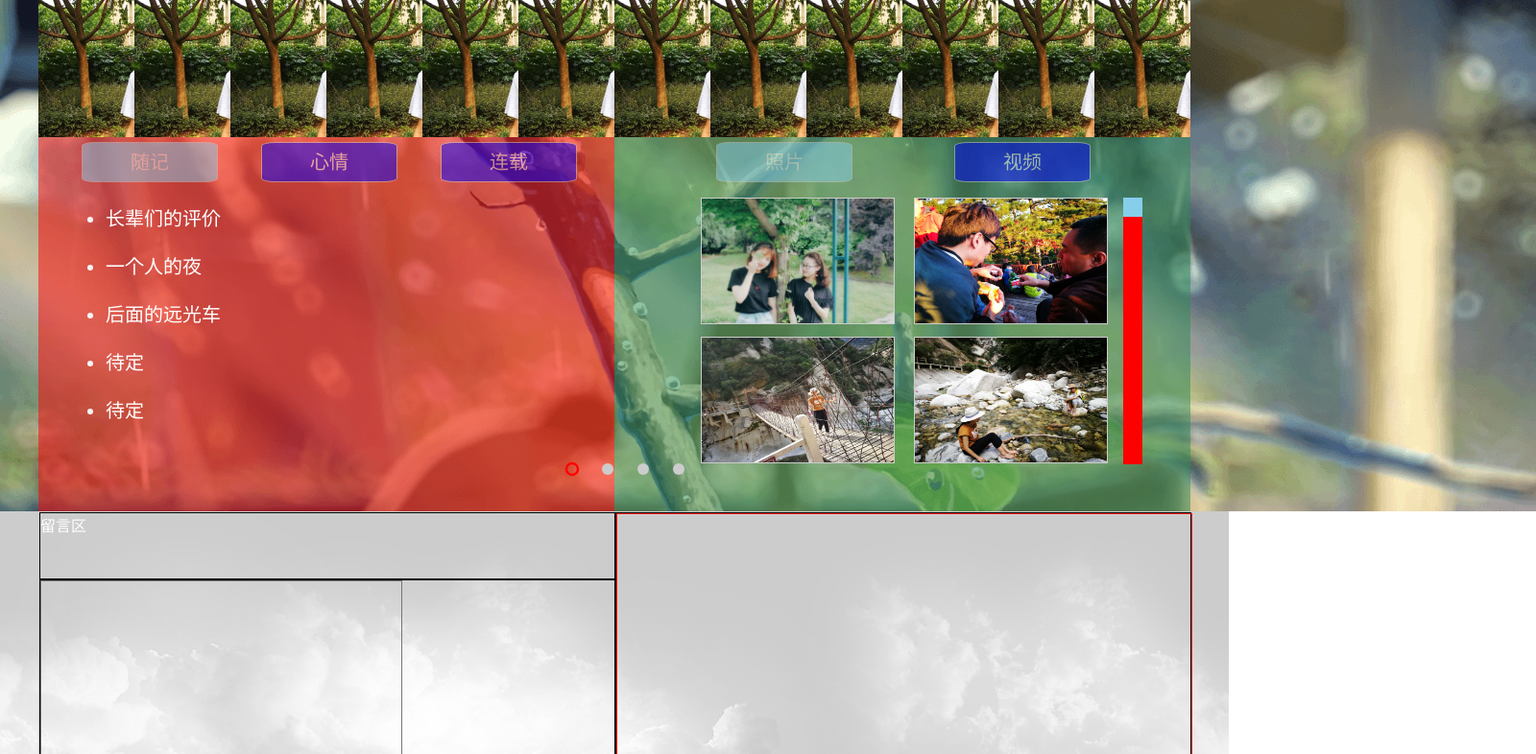
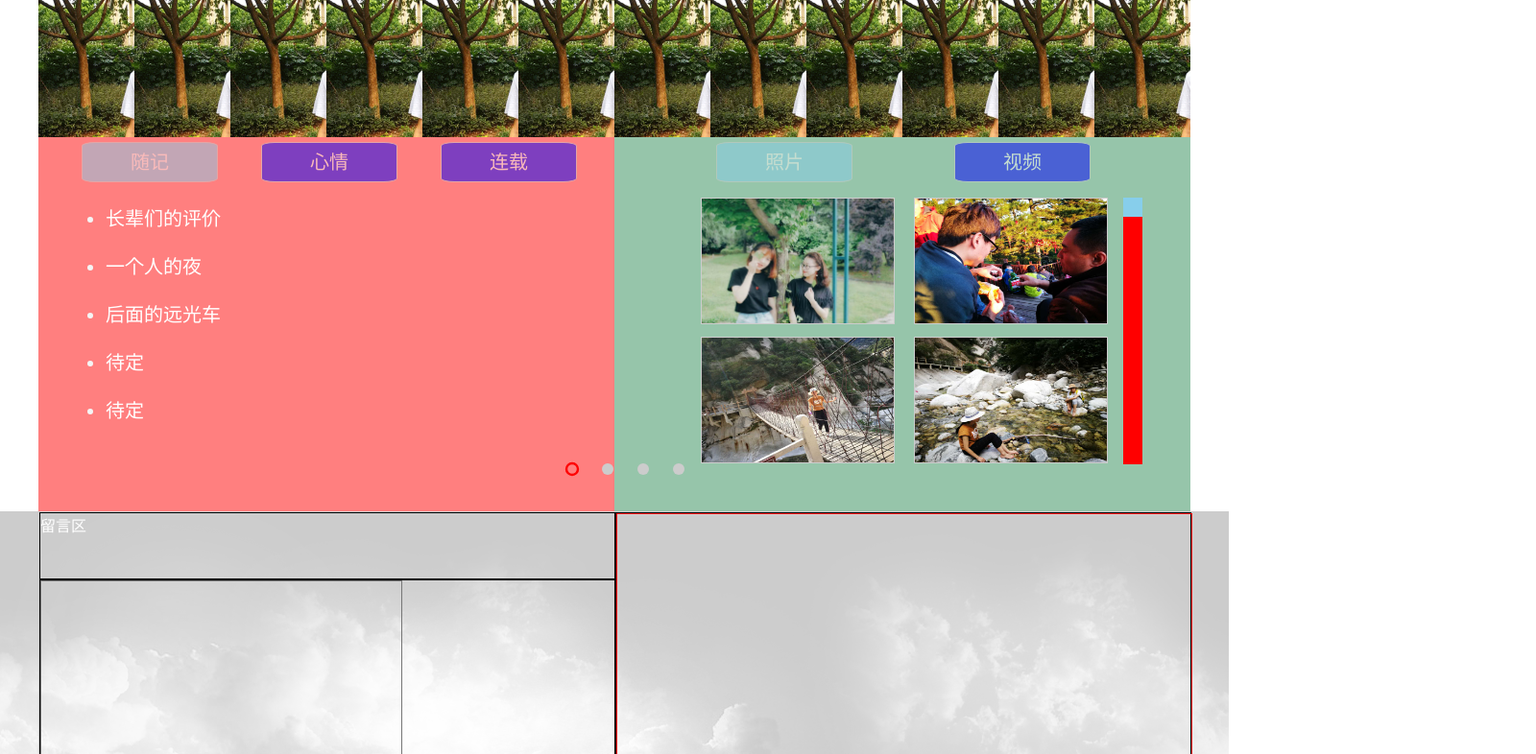
Before and after one commit to yuefeixu/myblog, a plain HTML site: page index.html in a window 1280 px wide. Shown: the part 67-853 px from the top of the page at 96% size, 1600 px wide, since content can reach past the window. Drawn offline with Linux system fonts and the light colour scheme.

Commit message:
test the githubpages1

```diff
--- a/index.html
+++ b/index.html
@@ -51,10 +51,10 @@
         <!--&lt;!&ndash;<a href="javascript:chanGe()"><span class="right">></span></a>&ndash;&gt;-->
     <!--</div>-->
     <ul class="ad" id="ad1">
-        <li><img src="images/yanYe11.png" alt=""></li>
-        <li><img src="images/ad2.png" alt=""></li>
-        <li><img src="images/ad3.png" alt=""></li>
-        <li><img src="images/ad4.png" alt=""></li>
+        <!--<li><img src="images/yanYe11.png" alt=""></li>-->
+        <!--<li><img src="images/ad2.png" alt=""></li>-->
+        <!--<li><img src="images/ad3.png" alt=""></li>-->
+        <!--<li><img src="images/ad4.png" alt=""></li>-->
     </ul>
     <ol class="choose" id="ol1">
         <li class="activeli"></li>
```
